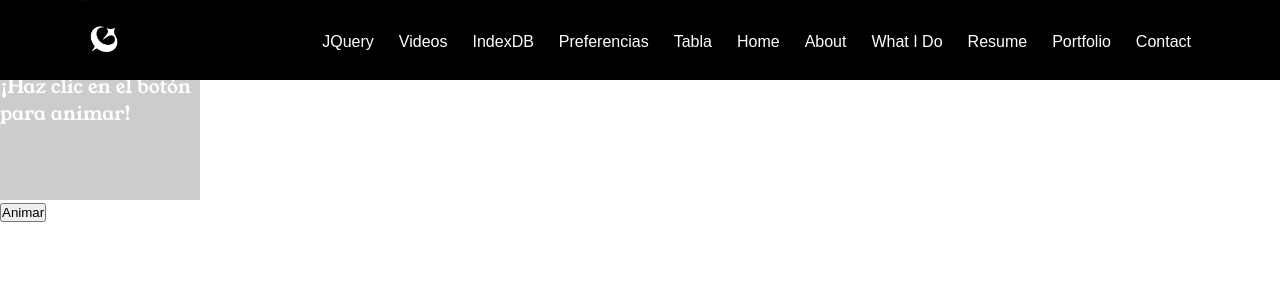
After one commit to alhernandr/Portfolio-Inutil, a PHP site: page /jquery.php in a window 1280 px wide. The commit adds this page. Shown: the top 300 px of the page. Run offline with PHP 8.4, Linux system fonts and the light colour scheme.

Commit message:
con jquery

```diff
--- a/css/styles.css
+++ b/css/styles.css
@@ -1156,3 +1156,21 @@ video::-webkit-media-controls-volume-slider-container,
     video::-webkit-media-controls-fullscreen-button {
       display: none !important;
 }
+
+.cuadro {
+  width: 200px;
+  height: 200px;
+  background-color: #ccc;
+  color: #fff;
+  display: flex;
+  justify-content: center;
+  align-items: center;
+  font-size: 1.2em;
+  transition: all 0.5s ease;
+}
+
+.cuadro.animado {
+  background-color: #ff5733; /* Cambia a un color naranja */
+  width: 300px; /* Cambia el tamaño */
+  height: 300px; /* Cambia el tamaño */
+}
--- a/includes/templates/header.php
+++ b/includes/templates/header.php
@@ -32,6 +32,7 @@
 
           <div class="navbar__listItem">
             <ul>
+              <li class="item"><a href="/jquery.php">JQuery</a></li>
               <li class="item"><a href="/reproductorVideo.php">Videos</a></li>
               <li class="item"><a href="/indexDB.php">IndexDB</a></li>
               <li class="item"><a href="/preferencias.php">Preferencias</a></li>
--- /dev/null
+++ b/jquery.php
@@ -0,0 +1,15 @@
+<?php
+include '.\includes\templates\header.php';
+?>
+
+<body>
+
+  <div id="miCuadro" class="cuadro">
+    ¡Haz clic en el botón para animar!
+  </div>
+
+  <button id="botonAnimar">Animar</button>
+
+  <script src="https://code.jquery.com/jquery-3.6.0.min.js"></script>
+  <script src="scripts.js"></script>
+</body>
--- /dev/null
+++ b/js/scripts.js
@@ -0,0 +1,5 @@
+$(document).ready(function(){
+    $('#botonAnimar').click(function(){
+      $('#miCuadro').toggleClass('animado');
+    });
+  });
```
